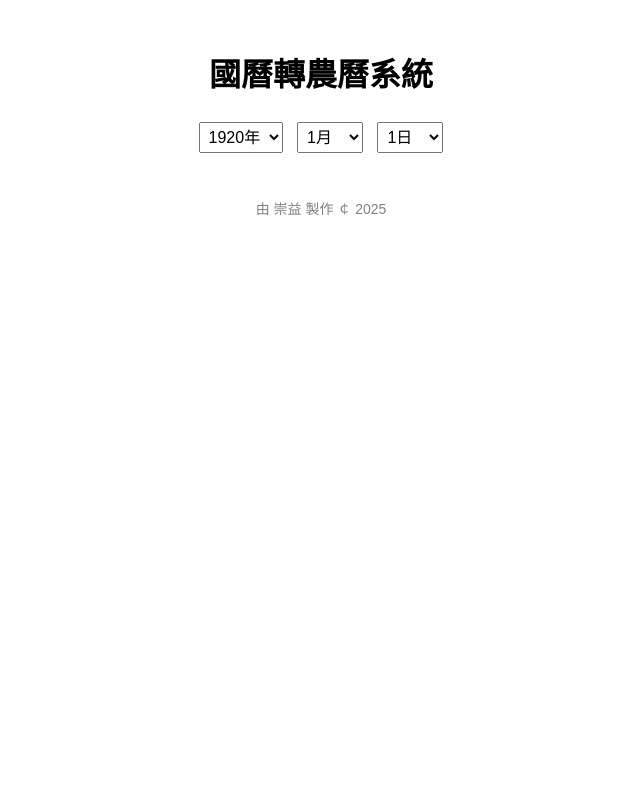
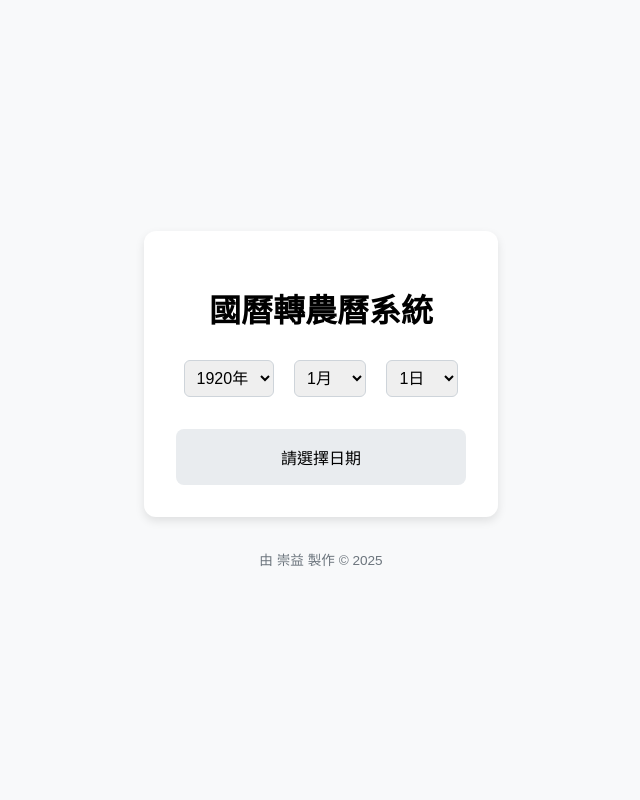
Before and after one commit to colton0166/convert-lunar-final4, a Flask app: page / in a window 1280 px wide. Shown: the whole page, without its empty margins (319-959 px from the left). Run offline with Flask 3, Linux system fonts and the light colour scheme.

Commit message:
Update index.html

```diff
--- a/templates/index.html
+++ b/templates/index.html
@@ -5,94 +5,143 @@
     <meta name="viewport" content="width=device-width, initial-scale=1.0">
     <title>國曆轉農曆系統</title>
     <style>
-        body { text-align: center; font-family: Arial, sans-serif; padding: 20px; }
-        select, button { margin: 5px; padding: 5px; font-size: 16px; }
-        #result { margin-top: 20px; font-size: 18px; }
-        footer { margin-top: 40px; font-size: 14px; color: gray; }
+        body {
+            font-family: "Noto Sans TC", sans-serif;
+            background-color: #f8f9fa;
+            margin: 0;
+            padding: 0;
+            display: flex;
+            flex-direction: column;
+            align-items: center;
+            justify-content: center;
+            min-height: 100vh;
+        }
+        .container {
+            background: white;
+            padding: 2rem;
+            border-radius: 12px;
+            box-shadow: 0 4px 10px rgba(0,0,0,0.1);
+            text-align: center;
+        }
+        select, button {
+            margin: 0.5rem;
+            padding: 0.5rem;
+            font-size: 1rem;
+            border-radius: 6px;
+            border: 1px solid #ced4da;
+        }
+        button {
+            background-color: #007bff;
+            color: white;
+            border: none;
+            cursor: pointer;
+            transition: background-color 0.3s ease;
+        }
+        button:hover {
+            background-color: #0056b3;
+        }
+        .result {
+            margin-top: 1.5rem;
+            padding: 1rem;
+            background: #e9ecef;
+            border-radius: 8px;
+        }
+        footer {
+            margin-top: 2rem;
+            font-size: 0.85rem;
+            color: #6c757d;
+        }
     </style>
 </head>
 <body>
+
+    <div class="container">
         <h1>國曆轉農曆系統</h1>
         <div>
             <select id="year"></select>
             <select id="month"></select>
             <select id="day"></select>
         </div>
+        <div class="result" id="result">請選擇日期</div>
+    </div>
 
-    <div id="result"></div>
-
-    <footer>由 崇益 製作 ￠ 2025</footer>
+    <footer>
+        由 崇益 製作 © 2025
+    </footer>
 
 <script>
-        // 設定年分（1920-2025）
 const yearSelect = document.getElementById('year');
+const monthSelect = document.getElementById('month');
+const daySelect = document.getElementById('day');
+const resultDiv = document.getElementById('result');
+
+// 初始化年份
 for (let y = 1920; y <= 2025; y++) {
-            let option = document.createElement('option');
+    const option = document.createElement('option');
     option.value = y;
-            option.text = y + '年';
+    option.textContent = `${y}年`;
     yearSelect.appendChild(option);
 }
 
-        // 設定月
-        const monthSelect = document.getElementById('month');
+// 初始化月份
 for (let m = 1; m <= 12; m++) {
-            let option = document.createElement('option');
+    const option = document.createElement('option');
     option.value = m;
-            option.text = m + '月';
+    option.textContent = `${m}月`;
     monthSelect.appendChild(option);
 }
 
-        // 設定日
-        const daySelect = document.getElementById('day');
+// 根據選擇更新天數
 function updateDays() {
-            daySelect.innerHTML = '';
     const year = parseInt(yearSelect.value);
     const month = parseInt(monthSelect.value);
-            let daysInMonth = new Date(year, month, 0).getDate();
-            for (let d = 1; d <= daysInMonth; d++) {
-                let option = document.createElement('option');
+    let days = 31;
+    if (month === 2) {
+        days = (year % 4 === 0 && (year % 100 !== 0 || year % 400 === 0)) ? 29 : 28;
+    } else if ([4, 6, 9, 11].includes(month)) {
+        days = 30;
+    }
+    daySelect.innerHTML = '';
+    for (let d = 1; d <= days; d++) {
+        const option = document.createElement('option');
         option.value = d;
-                option.text = d + '日';
+        option.textContent = `${d}日`;
         daySelect.appendChild(option);
     }
 }
-        monthSelect.addEventListener('change', updateDays);
-        yearSelect.addEventListener('change', updateDays);
-        updateDays();
 
-        // 變書
-        function fetchLunar() {
+// 自動換算農曆
+function autoConvert() {
     const year = yearSelect.value;
     const month = monthSelect.value;
     const day = daySelect.value;
 
     fetch('/convert', {
         method: 'POST',
-                headers: {
-                    'Content-Type': 'application/json'
-                },
+        headers: { 'Content-Type': 'application/json' },
         body: JSON.stringify({ year, month, day })
     })
     .then(response => response.json())
     .then(data => {
-                if (data.error) {
-                    document.getElementById('result').innerHTML = '<span style="color:red;">' + data.error + '</span>';
+        if (data.lunar) {
+            resultDiv.innerHTML = `農曆：${data.lunar}<br>歲次：${data.suici}<br>生肖：${data.zodiac}`;
         } else {
-                    document.getElementById('result').innerHTML =
-                        '<div> 農曆：' + data.lunar + '</div>' +
-                        '<div> 歲次：' + data.suici + '</div>' +
-                        '<div> 生肖：' + data.zodiac + '</div>' +
-                        (data.leap ? '<div style="color:blue;">（闕月）</div>' : '');
+            resultDiv.textContent = '查詢失敗，請稍後再試';
         }
     })
-            .catch(error => {
-                document.getElementById('result').innerHTML = '<span style="color:red;"> 查詢失敗，請繼續嘗試 </span>';
+    .catch(() => {
+        resultDiv.textContent = '查詢失敗，請稍後再試';
     });
 }
 
-        yearSelect.addEventListener('change', fetchLunar);
-        monthSelect.addEventListener('change', fetchLunar);
-        daySelect.addEventListener('change', fetchLunar);
+// 初始化與事件綁定
+updateDays();
+
+yearSelect.addEventListener('change', () => { updateDays(); autoConvert(); });
+monthSelect.addEventListener('change', () => { updateDays(); autoConvert(); });
+daySelect.addEventListener('change', autoConvert);
+
 </script>
+
 </body>
 </html>
```
Lines whose indentation alone changed are shown as unchanged.
